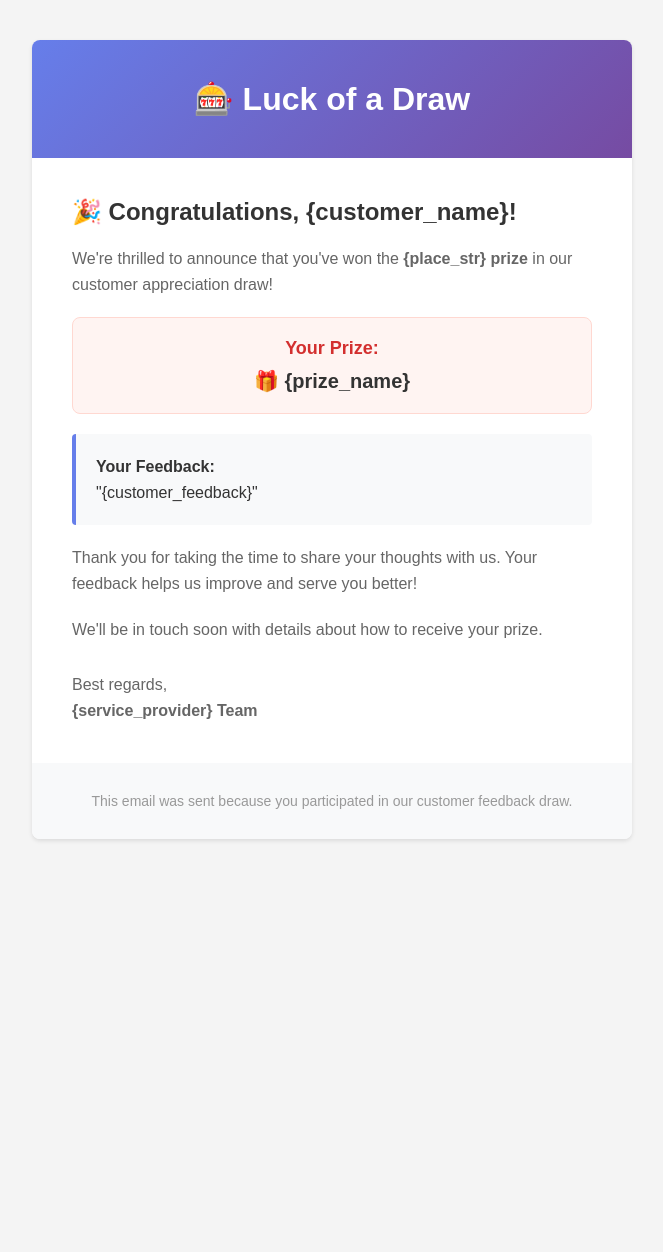
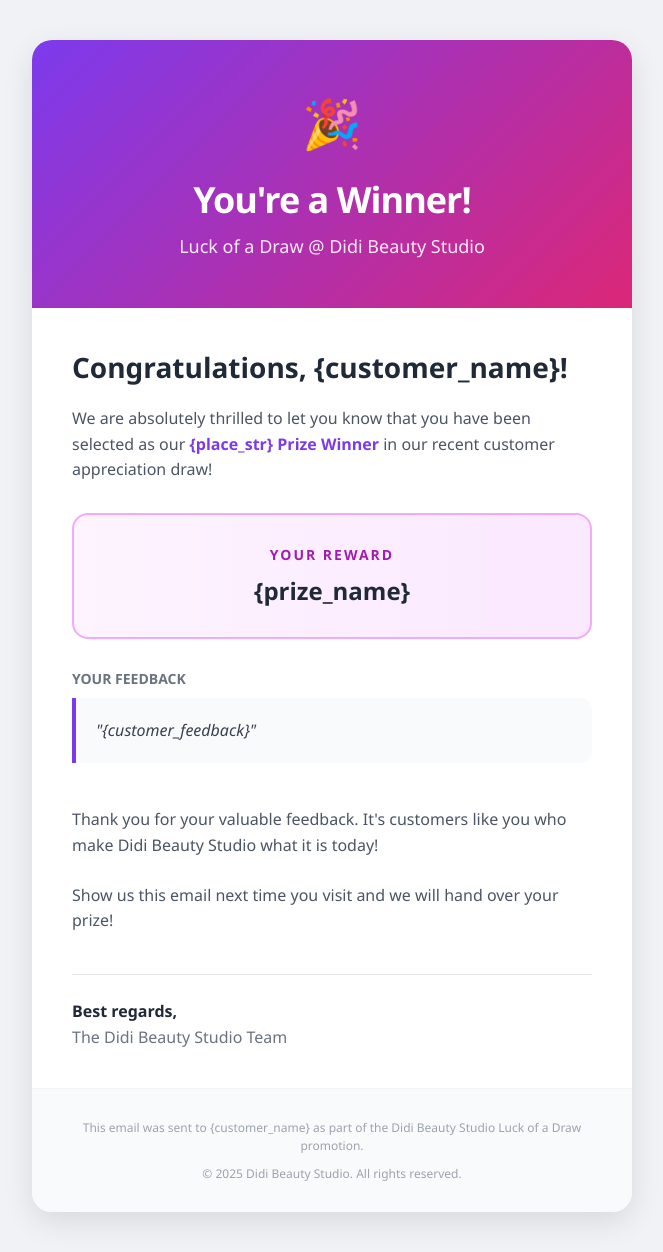
Before and after one commit to alexYooDev/EventDraw, a Python web app: template backend/app/templates/winner_email.html in a window 1280 px wide. Shown: the whole page, without its empty margins (308-971 px from the left). Before the commit the page ends 841 px from the top, so only its background shows below. Run offline with Jinja, Linux system fonts and the light colour scheme; the template is opened without the code that fills it, so the values that code supplies are empty.

Commit message:
master: hotfix - edit email content with prize details

```diff
--- a/backend/app/templates/winner_email.html
+++ b/backend/app/templates/winner_email.html
@@ -5,65 +5,88 @@
         <meta name="viewport" content="width=device-width, initial-scale=1.0">
         <title>You're a Winner!</title>
     </head>
-    <body style="margin: 0; padding: 0; font-family: Arial, sans-serif; background-color: #f4f4f4;">
+    <body style="margin: 0; padding: 0; font-family: 'Segoe UI', Roboto, Arial, sans-serif; background-color: #f0f2f5;">
         <table role="presentation" style="width: 100%; border-collapse: collapse;">
             <tr>
-                <td align="center" style="padding: 40px 0;">
-                    <table role="presentation" style="width: 600px; border-collapse: collapse; background-color: #ffffff; border-radius: 8px; overflow: hidden; box-shadow: 0 2px 4px rgba(0,0,0,0.1);">
-                        <!-- Header -->
+                <td align="center" style="padding: 40px 10px;">
+                    <table role="presentation" style="width: 100%; max-width: 600px; border-collapse: collapse; background-color: #ffffff; border-radius: 20px; overflow: hidden; box-shadow: 0 10px 30px rgba(0,0,0,0.1);">
+                        <!-- Header with Gradient -->
                         <tr>
-                            <td style="background: linear-gradient(135deg, #667eea 0%, #764ba2 100%); padding: 40px; text-align: center;">
-                                <h1 style="margin: 0; color: #ffffff; font-size: 32px; font-weight: bold;">
-                                    🎰 Luck of a Draw
+                            <td style="background: linear-gradient(135deg, #7c3aed 0%, #db2777 100%); padding: 50px 40px; text-align: center;">
+                                <div style="font-size: 48px; margin-bottom: 20px;">🎉</div>
+                                <h1 style="margin: 0; color: #ffffff; font-size: 36px; font-weight: 800; letter-spacing: -1px;">
+                                    You're a Winner!
                                 </h1>
+                                <p style="margin: 10px 0 0 0; color: rgba(255,255,255,0.9); font-size: 18px; font-weight: 500;">
+                                    Luck of a Draw @ Didi Beauty Studio
+                                </p>
                             </td>
                         </tr>
 
-                        <!-- Content -->
+                        <!-- Main Content -->
                         <tr>
-                            <td style="padding: 40px;">
-                                <h2 style="margin: 0 0 20px 0; color: #333333; font-size: 24px;">
-                                    🎉 Congratulations, {customer_name}!
+                            <td style="padding: 40px 40px 20px 40px;">
+                                <h2 style="margin: 0 0 20px 0; color: #1f2937; font-size: 28px; font-weight: 700;">
+                                    Congratulations, {customer_name}!
                                 </h2>
 
-                                <p style="margin: 0 0 20px 0; color: #666666; font-size: 16px; line-height: 1.6;">
-                                    We're thrilled to announce that you've won the <strong>{place_str} prize</strong> in our customer appreciation draw!
+                                <p style="margin: 0 0 24px 0; color: #4b5563; font-size: 16px; line-height: 1.6;">
+                                    We are absolutely thrilled to let you know that you have been selected as our
+                                    <span style="color: #7c3aed; font-weight: 700;">{place_str} Prize Winner</span> in our recent customer appreciation draw!
                                 </p>
 
-                                <div style="background-color: #fff4f2; border: 1px solid #ffd8d1; padding: 20px; margin: 20px 0; border-radius: 8px; text-align: center;">
-                                    <h3 style="margin: 0 0 10px 0; color: #d32f2f; font-size: 18px;">Your Prize:</h3>
-                                    <p style="margin: 0; color: #333333; font-size: 20px; font-weight: bold;">
-                                        🎁 {prize_name}
+                                <!-- Prize Box -->
+                                <div style="background: linear-gradient(to right, #fdf4ff, #fae8ff); border: 2px solid #f0abfc; padding: 30px; margin: 30px 0; border-radius: 16px; text-align: center;">
+                                    <p style="margin: 0 0 10px 0; color: #a21caf; font-size: 14px; font-weight: 800; text-transform: uppercase; letter-spacing: 2px;">
+                                        Your Reward
                                     </p>
+                                    <h3 style="margin: 0; color: #1f2937; font-size: 24px; font-weight: 900;">
+                                        {prize_name}
+                                    </h3>
                                 </div>
 
-                                <div style="background-color: #f8f9fa; border-left: 4px solid #667eea; padding: 20px; margin: 20px 0; border-radius: 4px;">
-                                    <p style="margin: 0; color: #333333; font-size: 16px; line-height: 1.6;">
-                                        <strong>Your Feedback:</strong><br>
+                                <!-- Feedback Quote -->
+                                <p style="margin: 30px 0 10px 0; color: #6b7280; font-size: 14px; font-weight: 600; text-transform: uppercase;">
+                                    Your Feedback
+                                </p>
+                                <div style="background-color: #f9fafb; border-left: 4px solid #7c3aed; padding: 20px; border-radius: 0 12px 12px 0; font-style: italic;">
+                                    <p style="margin: 0; color: #374151; font-size: 16px; line-height: 1.6;">
                                         "{customer_feedback}"
                                     </p>
                                 </div>
+                            </td>
+                        </tr>
 
-                                <p style="margin: 0 0 20px 0; color: #666666; font-size: 16px; line-height: 1.6;">
-                                    Thank you for taking the time to share your thoughts with us. Your feedback helps us improve and serve you better!
+                        <!-- Next Steps -->
+                        <tr>
+                            <td style="padding: 0 40px 40px 40px;">
+                                <p style="margin: 24px 0; color: #4b5563; font-size: 16px; line-height: 1.6;">
+                                    Thank you for your valuable feedback. It's customers like you who make Didi Beauty Studio what it is today!
                                 </p>
 
-                                <p style="margin: 0 0 20px 0; color: #666666; font-size: 16px; line-height: 1.6;">
-                                    We'll be in touch soon with details about how to receive your prize.
+                                <p style="margin: 0; color: #4b5563; font-size: 16px; line-height: 1.6;">
+                                    Show us this email next time you visit and we will hand over your prize!
                                 </p>
 
-                                <p style="margin: 30px 0 0 0; color: #666666; font-size: 16px; line-height: 1.6;">
-                                    Best regards,<br>
-                                    <strong>{service_provider} Team</strong>
-                                </p>
+                                <div style="margin-top: 40px; padding-top: 25px; border-top: 1px solid #e5e7eb;">
+                                    <p style="margin: 0; color: #1f2937; font-size: 16px; font-weight: 700;">
+                                        Best regards,
+                                    </p>
+                                    <p style="margin: 4px 0 0 0; color: #6b7280; font-size: 16px;">
+                                        The Didi Beauty Studio Team
+                                    </p>
+                                </div>
                             </td>
                         </tr>
 
                         <!-- Footer -->
                         <tr>
-                            <td style="background-color: #f8f9fa; padding: 30px; text-align: center;">
-                                <p style="margin: 0; color: #999999; font-size: 14px;">
-                                    This email was sent because you participated in our customer feedback draw.
+                            <td style="background-color: #f9fafb; padding: 30px; text-align: center; border-top: 1px solid #f3f4f6;">
+                                <p style="margin: 0; color: #9ca3af; font-size: 12px; line-height: 1.5;">
+                                    This email was sent to {customer_name} as part of the Didi Beauty Studio Luck of a Draw promotion.
+                                </p>
+                                <p style="margin: 10px 0 0 0; color: #9ca3af; font-size: 12px;">
+                                    © 2025 Didi Beauty Studio. All rights reserved.
                                 </p>
                             </td>
                         </tr>
```
Also changed, not shown: backend/app/services/email_service.py (+16 -1 lines).
